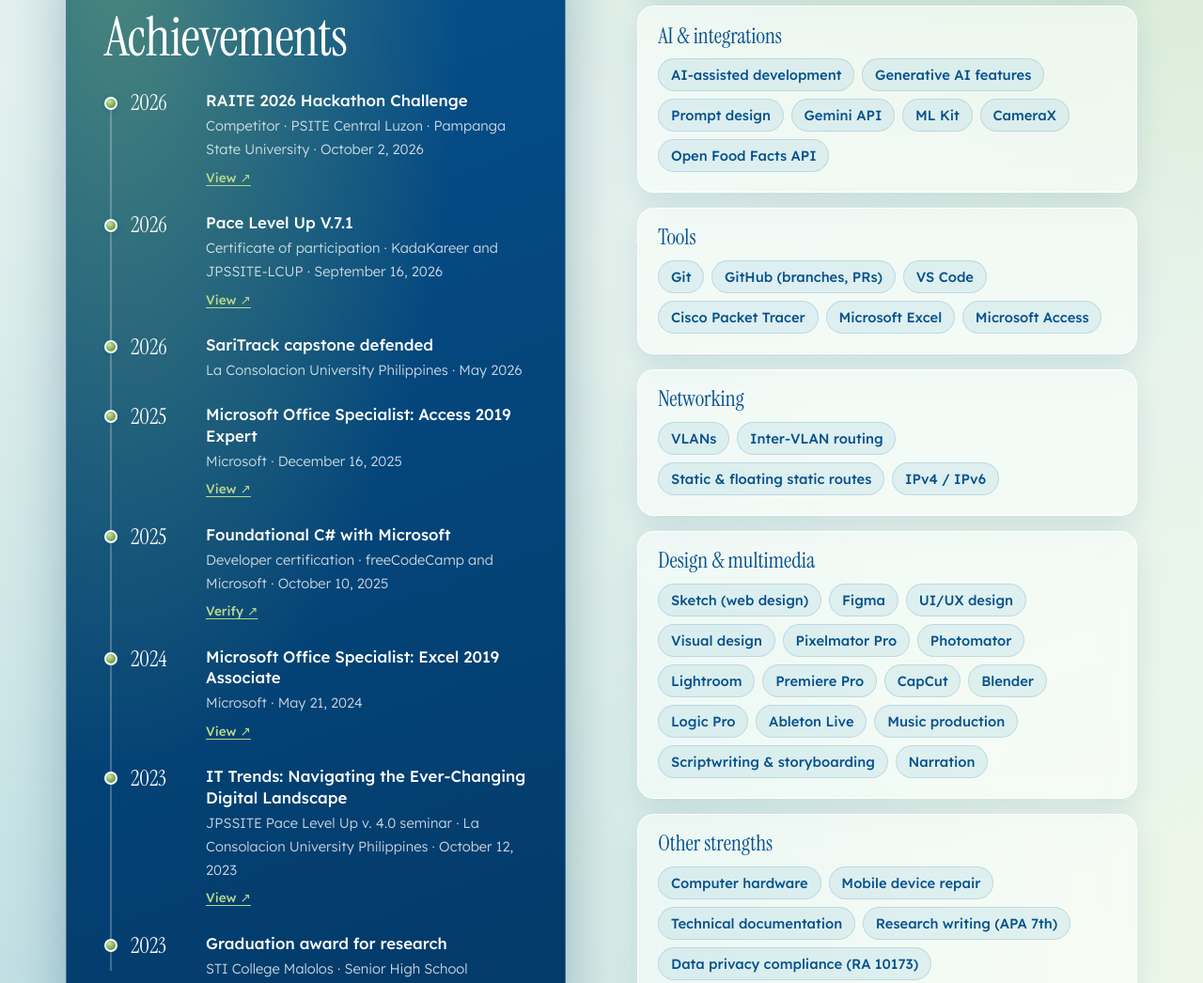
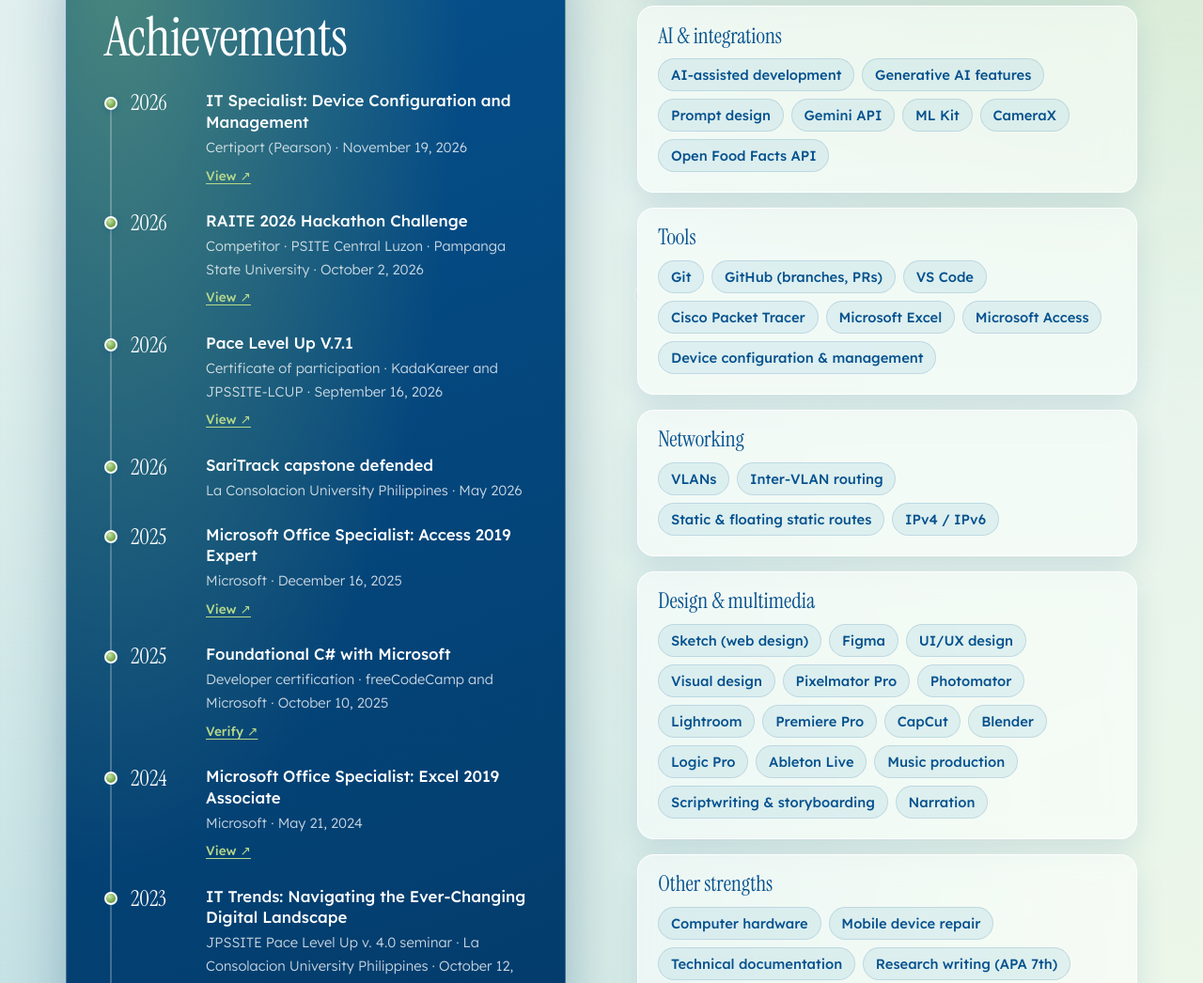
Before and after one commit to sioneldaezima/personal-portfolio, a plain HTML site: page index.html in a window 1280 px wide. Shown: the part 2717-3763 px from the top of the page at 94% size. Drawn offline with Linux system fonts and the light colour scheme.

Commit message:
Add IT Specialist: Device Configuration and Management certificate
Co-Authored-By: Claude Opus 5.5 <noreply@anthropic.com>

```diff
--- a/index.html
+++ b/index.html
@@ -189,6 +189,14 @@
               <li class="reveal">
                 <p class="tl__when">2026</p>
                 <div class="tl__what">
+                  <h4>IT Specialist: Device Configuration and Management</h4>
+                  <p>Certiport (Pearson) &middot; November 19, 2026</p>
+                  <a class="tl__link" href="assets/certificates/its-device-configuration-2026.jpg" target="_blank" rel="noopener">View &nearr;</a>
+                </div>
+              </li>
+              <li class="reveal">
+                <p class="tl__when">2026</p>
+                <div class="tl__what">
                   <h4>RAITE 2026 Hackathon Challenge</h4>
                   <p>Competitor &middot; PSITE Central Luzon &middot; Pampanga State University &middot; October 2, 2026</p>
                   <a class="tl__link" href="assets/certificates/raite-2026-hackathon.jpg" target="_blank" rel="noopener">View &nearr;</a>
@@ -279,7 +287,7 @@
           <article class="card reveal">
             <h3>Tools</h3>
             <ul class="chips">
-              <li>Git</li><li>GitHub (branches, PRs)</li><li>VS Code</li><li>Cisco Packet Tracer</li><li>Microsoft Excel</li><li>Microsoft Access</li>
+              <li>Git</li><li>GitHub (branches, PRs)</li><li>VS Code</li><li>Cisco Packet Tracer</li><li>Microsoft Excel</li><li>Microsoft Access</li><li>Device configuration &amp; management</li>
             </ul>
           </article>
           <article class="card reveal">
```
Also changed, not shown: assets/certificates/its-device-configuration-2026.jpg (added).
